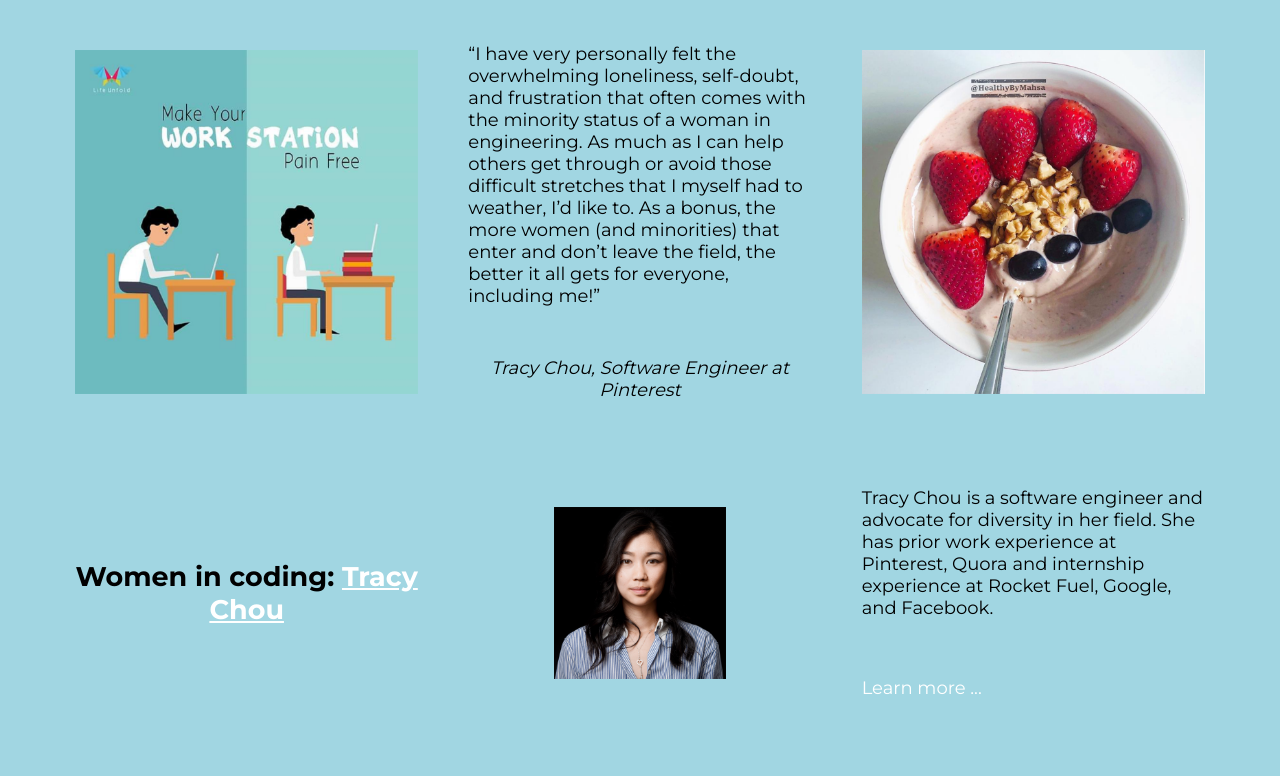
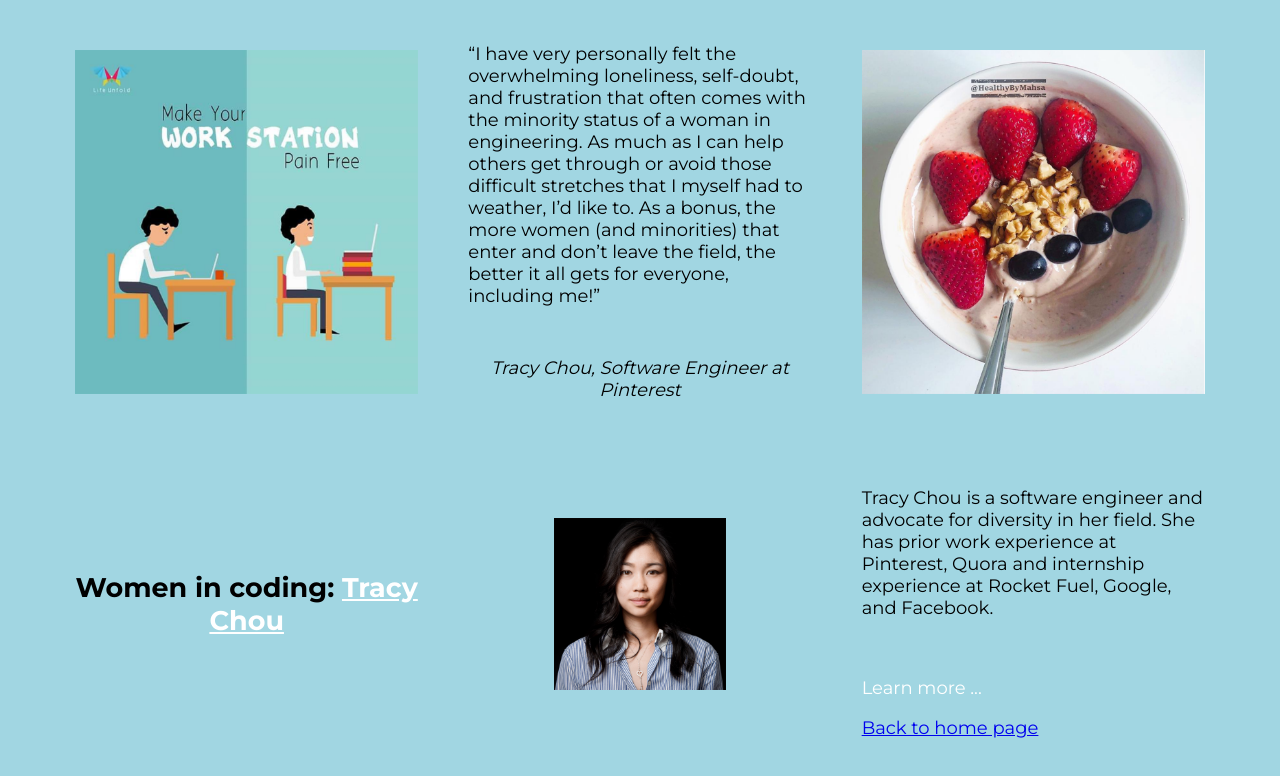
Before and after one commit to kodiri/8-days-a-week, a React (Create React App) app: page /details in a window 1280 px wide. Shown: the top 776 px of the page. Built offline with nearby package versions, Linux system fonts and the light colour scheme.

Commit message:
back to home page was added to details

```diff
--- a/src/App.js
+++ b/src/App.js
@@ -2,6 +2,7 @@
 import TimeLine from './frontend/timeline/timeline';
 import { BrowserRouter as Router, Route } from 'react-router-dom';
 import Details from './frontend/Details/Details.js';
+
 
 
 import './App.css';
@@ -14,6 +15,7 @@
                 <div className="App">
                     <Route exact path="/" component={TimeLine} />
                     <Route exact path="/details" component={Details} />
+
                 </div>
             </Router>
         );
--- a/src/frontend/Details/Details.js
+++ b/src/frontend/Details/Details.js
@@ -1,5 +1,7 @@
 import React from 'react';
 import './Details.css';
+import { Link } from 'react-router-dom';
+
 // import Header from '../header/header.js';
 export default function Details() {
     return (
@@ -38,6 +40,7 @@
   					<p>Tracy Chou is a software engineer and advocate for diversity in her field. She has prior work experience at Pinterest, Quora and internship experience at Rocket Fuel, Google, and Facebook.</p>
   					<br />
   					<p><a className='details-a' href="https://medium.com/@triketora" target="_blank" rel="noopener noreferrer">Learn more ...</a></p>
+					  <Link to='/'>Back to home page</Link>
 				</div>
 			</div>
         </div>
```
